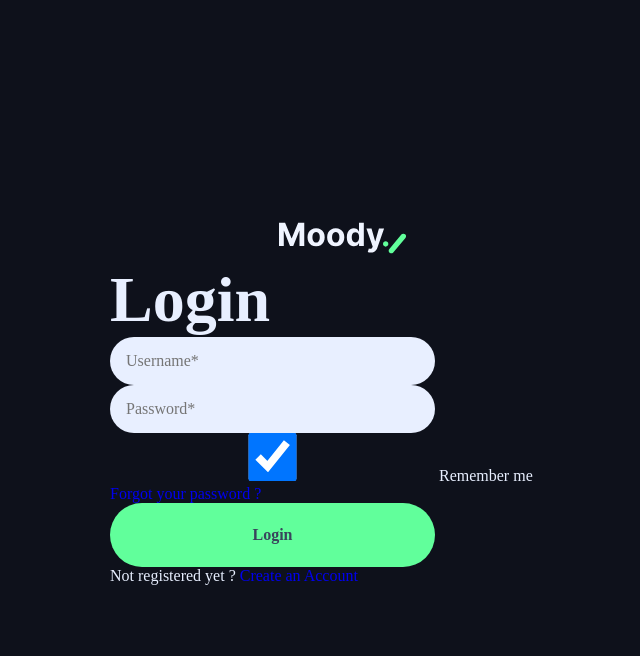
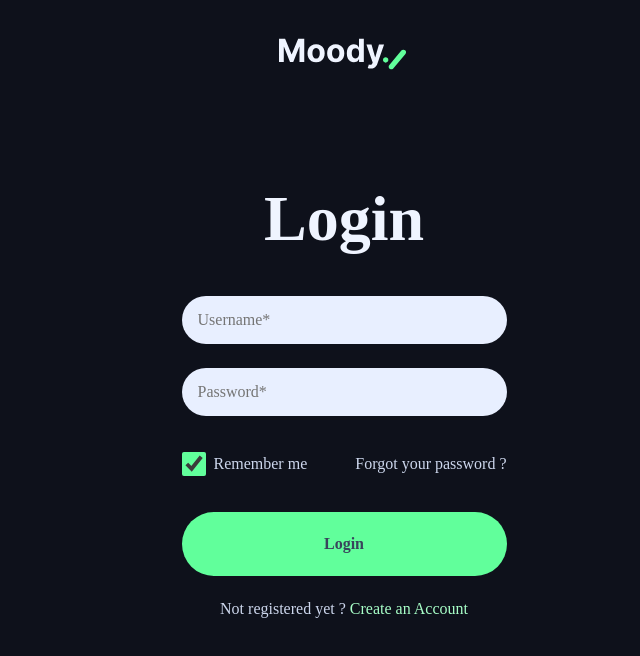
Before and after one commit to Hyzla/Moody, a website: page login.html in a window 1280 px wide. Shown: the whole page, without its empty margins (296-936 px from the left). Drawn offline with nearby package versions, Linux system fonts and the light colour scheme.

Commit message:
Fixed the logo and add style for form title

```diff
--- a/styles/main.scss
+++ b/styles/main.scss
@@ -5,6 +5,7 @@
 @import './inputs';
 @import '../assets/fonts/fonts';
 @import './welcome';
+@import './login';
 
 *,
 ::before,
@@ -72,3 +73,17 @@ a {
 img {
   width: 100%;
 }
+
+.logo {
+  max-width: 225px;
+  margin: 0 auto;
+  display: block;
+  position: absolute;
+  top: 2rem;
+}
+
+.form-title {
+  text-align: center;
+  color: $grey200;
+  margin-bottom: 1rem;
+}
```
Also changed, not shown: styles/main.css, 1 other file.
